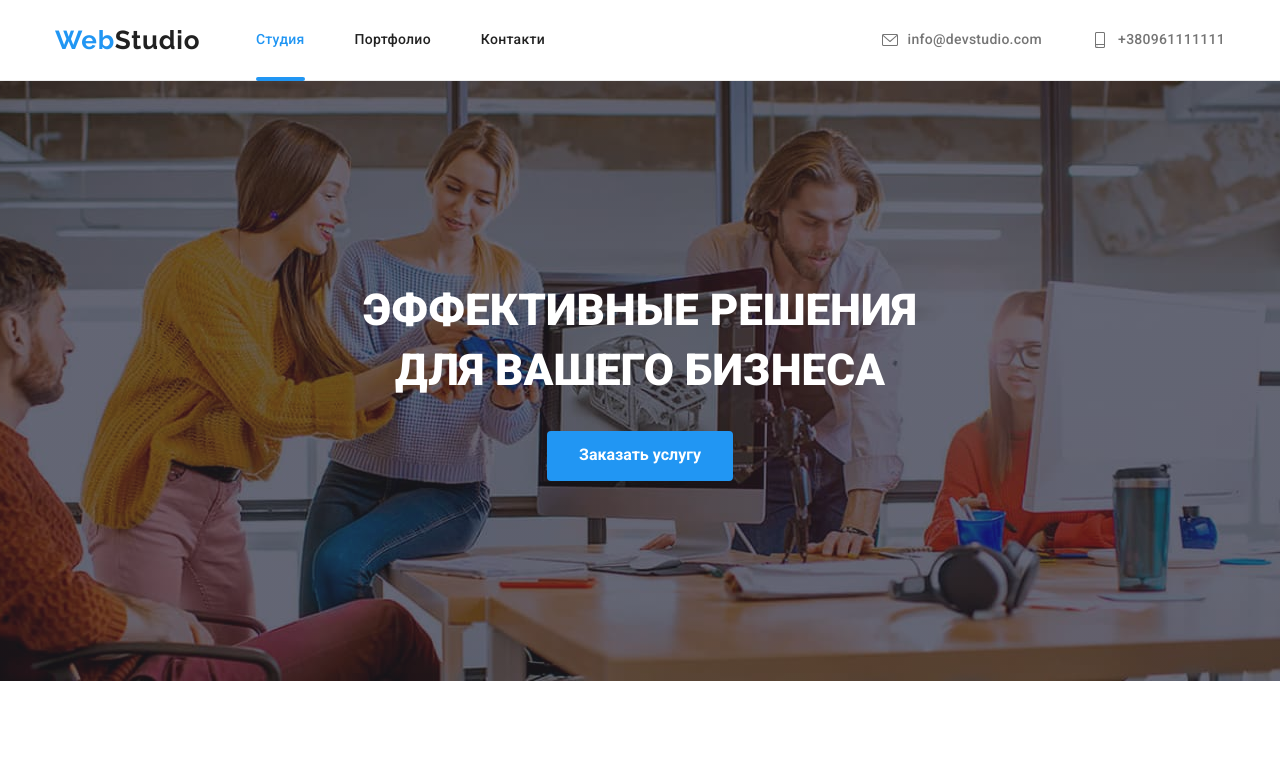
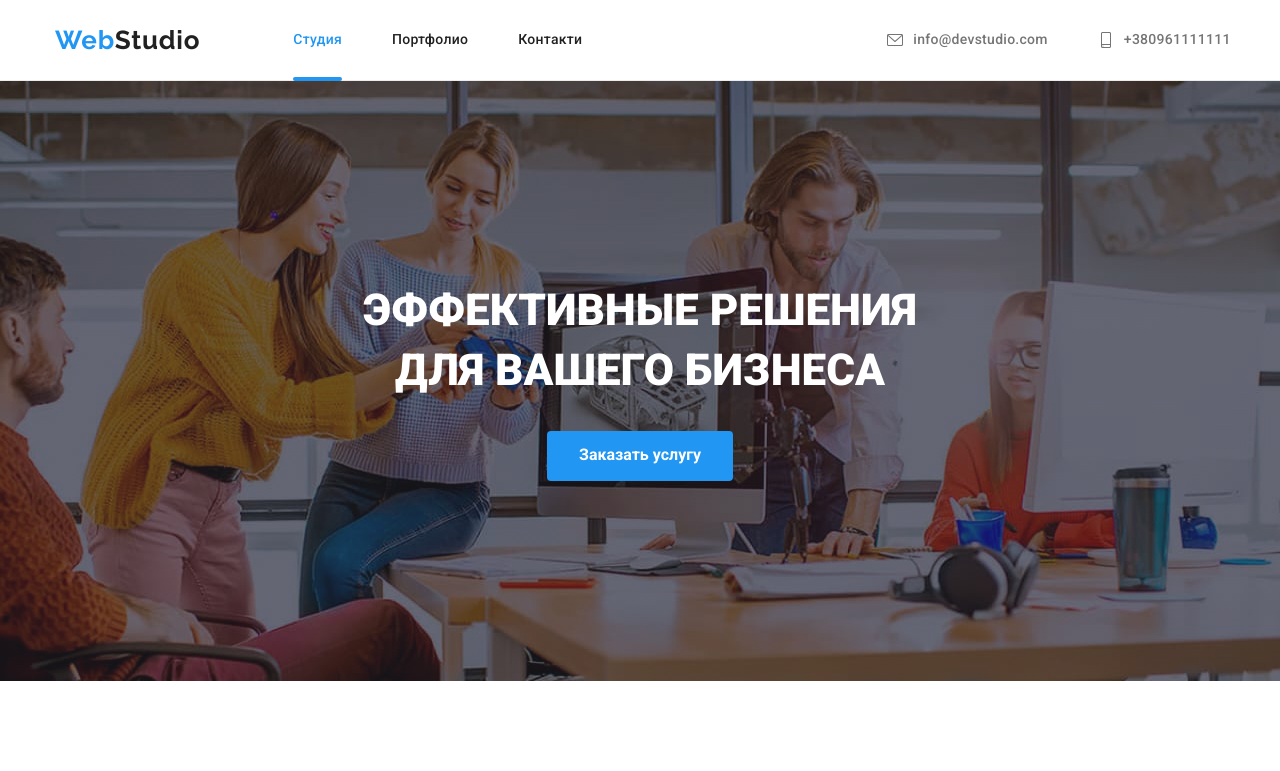
Before and after one commit to misha-srogyi/goit-markup-hw-05, a plain HTML site: page index.html in a window 1280 px wide. Shown: the top 771 px of the page. Drawn offline with nearby package versions, Linux system fonts and the light colour scheme.

Commit message:
Дз-5/Fixed

```diff
--- a/css/common.css
+++ b/css/common.css
@@ -52,11 +52,15 @@ header {
   /* padding-top: 24px;
   padding-bottom: 25px; */
 }
-.nav-list li {
+/* .nav-list li {
+  padding-left: 50px;
+} */
+.nav-list li:not(:first-child) {
   padding-left: 50px;
 }
 .nav-list {
-  margin-right: 331px;
+  margin-right: 305px;
+  margin-left: 93px;
 }
 .nav-contacts li:last-child {
   padding-left: 50px;
@@ -67,6 +71,43 @@ header {
   fill: currentColor;
   width: 16px;
   height: 16px;
+}
+
+.nav-list-link {
+  font-family: 'Roboto';
+  font-style: normal;
+  font-weight: 500;
+  font-size: 14px;
+  line-height: 1.14;
+  letter-spacing: 0.02em;
+  text-align: left;
+  color: var(--black-text);
+  text-decoration: none;
+  /* Нижнє підкреслення */
+  position: relative;
+  display: block;
+  padding-top: 32px;
+  padding-bottom: 32px;
+  transition: 250ms cubic-bezier(0.4, 0, 0.2, 1);
+}
+
+/* Нижнє підкреслення */
+.nav-list-link.current::after {
+  content: '';
+  position: absolute;
+  display: inline-block;
+  bottom: -1px;
+  left: 0;
+  width: 100%;
+  height: 4px;
+  border-radius: 2px;
+  background-color: var(--blue-text);
+}
+
+.nav-list-link:hover,
+.nav-list-link.current,
+.nav-list-link:focus {
+  color: var(--blue-text);
 }
 
 /* Navigation */
@@ -120,41 +161,6 @@ address {
   flex-direction: column;
 }
 
-.nav-list-link {
-  font-family: 'Roboto';
-  font-style: normal;
-  font-weight: 500;
-  font-size: 14px;
-  line-height: 1.14;
-  letter-spacing: 0.02em;
-  text-align: left;
-  color: var(--black-text);
-  text-decoration: none;
-  /* Нижнє підкреслення */
-  position: relative;
-  display: block;
-  padding-top: 32px;
-  padding-bottom: 32px;
-}
-
-/* Нижнє підкреслення */
-.nav-list-link.current::after {
-  content: '';
-  position: absolute;
-  display: inline-block;
-  bottom: -1px;
-  left: 0;
-  width: 100%;
-  height: 4px;
-  border-radius: 2px;
-  background-color: var(--blue-text);
-}
-
-.nav-list-link:hover,
-.nav-list-link.current,
-.nav-list-link:focus {
-  color: var(--blue-text);
-}
 .contacts-item {
   font-family: 'Roboto';
   font-style: normal;
@@ -164,6 +170,7 @@ address {
   letter-spacing: 0.02em;
   color: var(--white-text-op60);
   text-decoration: none;
+  transition: 250ms cubic-bezier(0.4, 0, 0.2, 1);
 }
 
 .footer-contacts li:not(:last-child) {
@@ -174,6 +181,7 @@ address {
   color: var(--grey-text);
   display: flex;
   align-items: center;
+  transition: 250ms cubic-bezier(0.4, 0, 0.2, 1);
 }
 
 .contacts-item:hover,
--- a/css/main.css
+++ b/css/main.css
@@ -365,6 +365,7 @@ img {
   justify-content: center;
   align-items: center;
   background-color: var(--icon-background-dark-grey);
+  transition: 250ms cubic-bezier(0.4, 0, 0.2, 1);
 }
 /* SVG */
 
@@ -410,6 +411,7 @@ img {
   width: calc(100% / 6 - 30px);
   height: 90px;
   margin: 0 15px;
+  transition: 250ms cubic-bezier(0.4, 0, 0.2, 1);
 }
 .customers-item:hover {
   border-color: var(--blue-text);
@@ -436,4 +438,5 @@ img {
   display: flex;
   justify-content: center;
   align-items: center;
+  transition: 250ms cubic-bezier(0.4, 0, 0.2, 1);
 }
--- a/css/portfolio.css
+++ b/css/portfolio.css
@@ -42,6 +42,7 @@
   border-radius: 4px;
   border: none;
   cursor: pointer;
+  transition: 250ms cubic-bezier(0.4, 0, 0.2, 1);
 }
 .button-title.active,
 .button-title:hover,
@@ -106,7 +107,7 @@
   line-height: calc(28 / 18);
   color: white;
   /* opacity: 0; */
-  transition: transform 0.3s cubic-bezier(0.4, 0, 0.2, 1);
+  transition: transform 250ms cubic-bezier(0.4, 0, 0.2, 1);
 
   transform: translateY(100%);
 }
```
